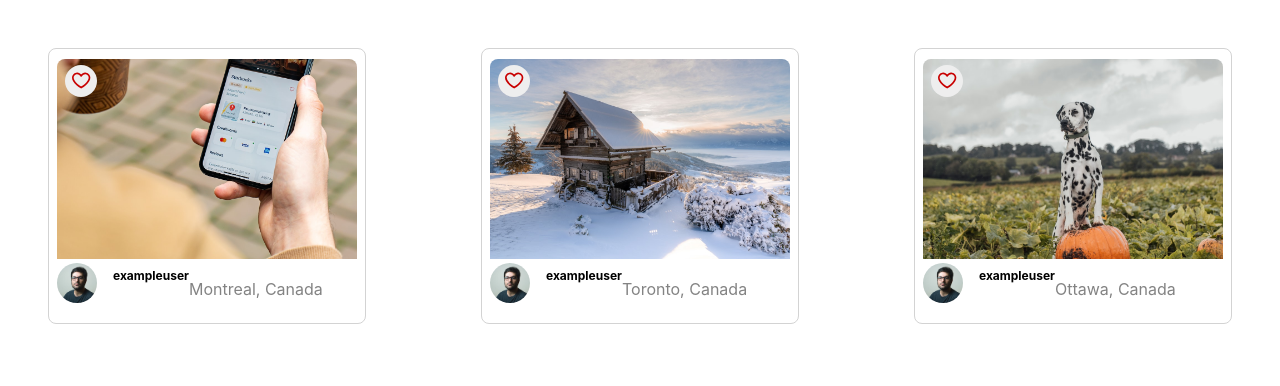
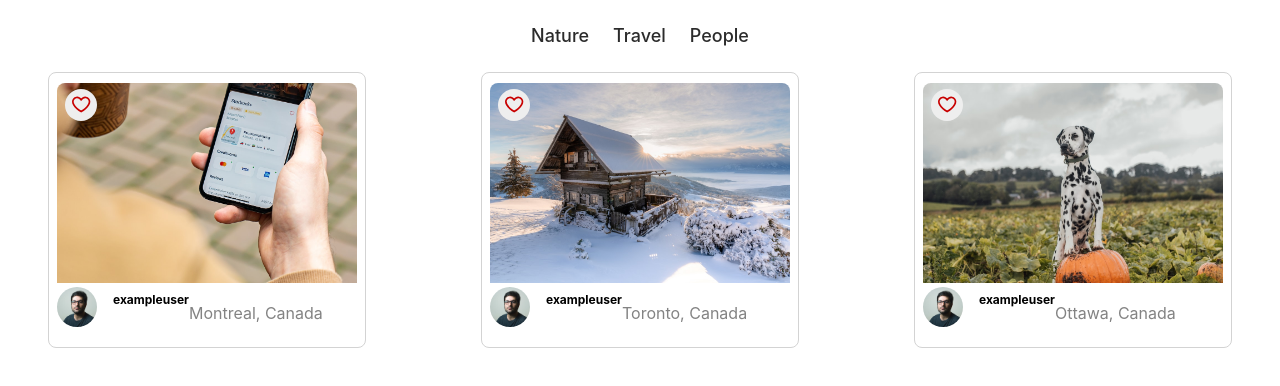
Before and after one commit to schang9m/photolabs, a React (Create React App) app in the folder frontend/: page / in a window 1280 px wide. Shown: the top 386 px of the page. Built offline with nearby package versions, Linux system fonts and the light colour scheme; the HTML template or start-up script is replaced by a standard one.

Commit message:
added topic list for the app

```diff
--- a/frontend/src/App.jsx
+++ b/frontend/src/App.jsx
@@ -2,6 +2,7 @@ import React from 'react';
 
 import PhotoList from 'components/PhotoList';
 import './App.scss';
+import TopicList from 'components/TopicList';
 
 
 // const photoArr = new Array(3).fill(sampleDataForPhotoListItem)
@@ -16,6 +17,7 @@ const App = () => {
         </>
       }
       )} */}
+      <TopicList/>
       <PhotoList/>
 
     </div>
--- a/frontend/src/components/TopicList.jsx
+++ b/frontend/src/components/TopicList.jsx
@@ -1,6 +1,7 @@
 import React from "react";
 
 import "../styles/TopicList.scss";
+import TopicListItem from "./TopicListItem";
 
 const sampleDataForTopicList = [
   {
@@ -24,6 +25,10 @@ const TopicList = () => {
   return (
     <div className="top-nav-bar__topic-list">
       {/* Insert React */}
+        {sampleDataForTopicList.map((topics) => {
+          return <TopicListItem key={topics.id} title={topics.title}/>
+        }
+        )}
     </div>
   );
 };
--- a/frontend/src/components/TopicListItem.jsx
+++ b/frontend/src/components/TopicListItem.jsx
@@ -8,10 +8,11 @@ const sampleDataForTopicListItem = {
   label: "Nature",
 };
 
-const TopicListItem = () => {
+const TopicListItem = (props) => {
   return (
     <div className="topic-list__item">
       {/* Insert React */}
+      <span> {props.title} </span>
     </div>
   );
 };
```
